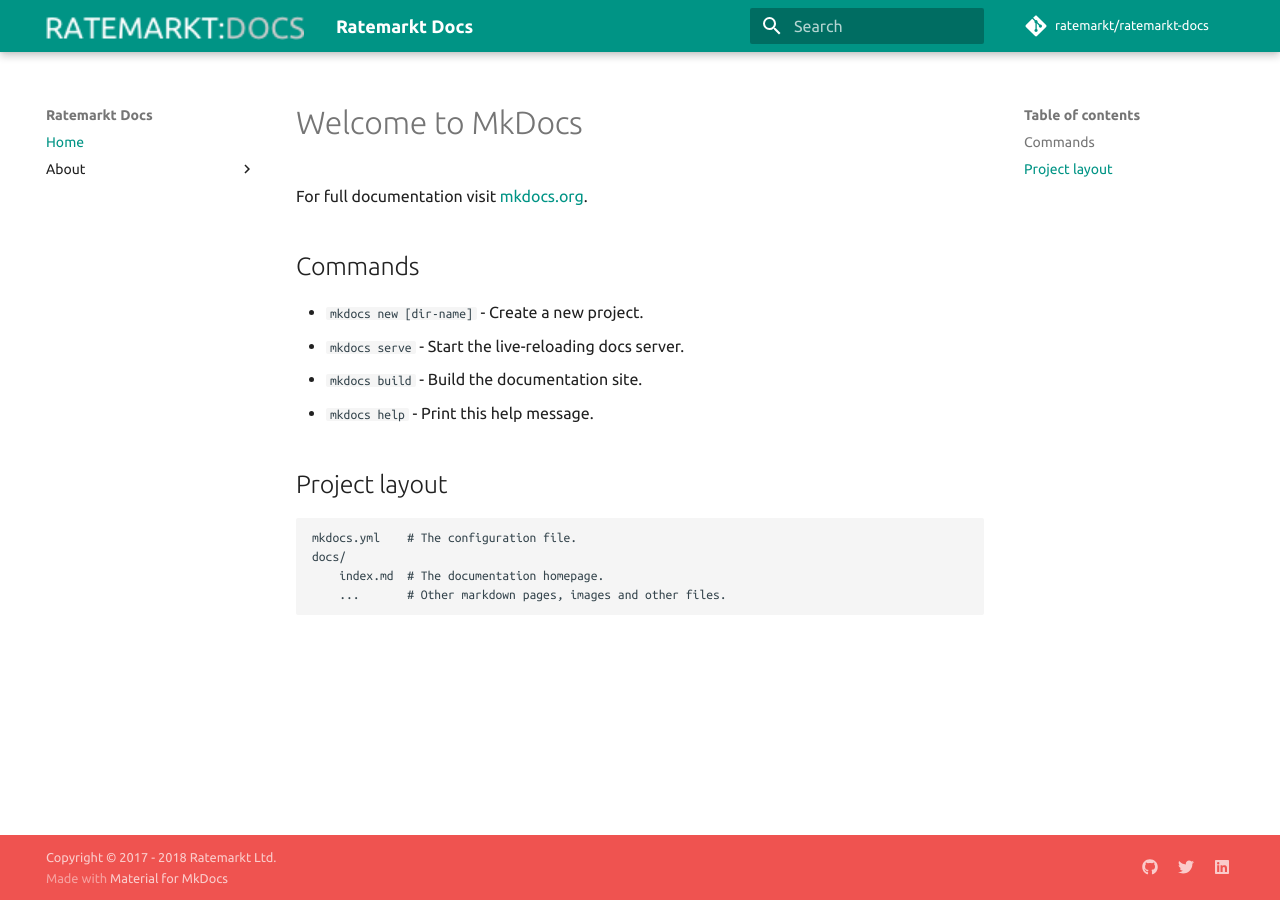
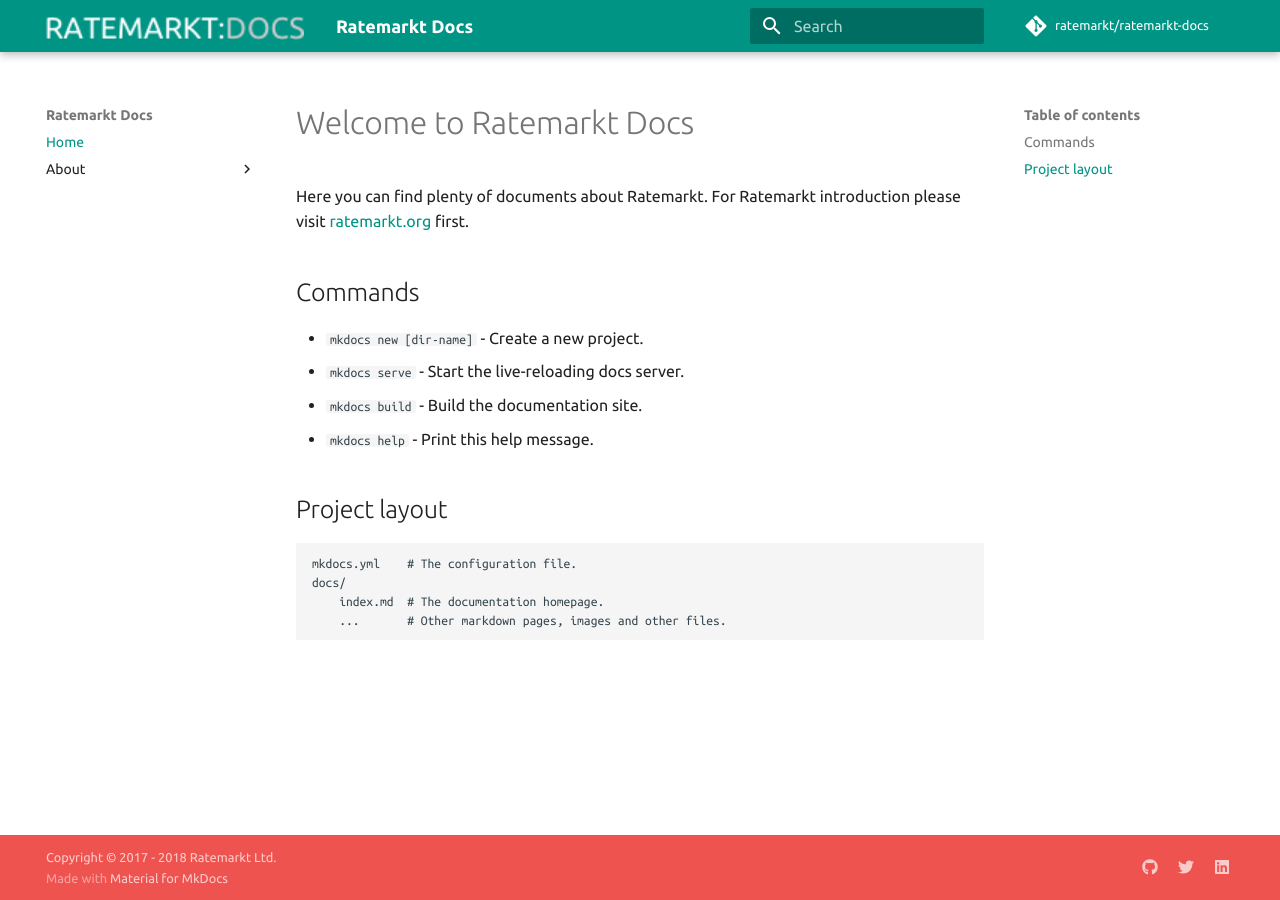
Before and after one commit to ratemarkt/ratemarkt-docs, an MkDocs documentation site: the page built from docs/index.md, in a window 1280 px wide. Built offline with MkDocs 1.6.1 and Material for MkDocs 9.7.7, drawn with Linux system fonts in a browser that asks for light colours; comment, search, counter and statistics services are not loaded; old or Windows-style settings are respelled for this version of MkDocs.

Commit message:
initial wordings

```diff
--- a/docs/index.md
+++ b/docs/index.md
@@ -1,6 +1,7 @@
-# Welcome to MkDocs
+# Welcome to Ratemarkt Docs
 
-For full documentation visit [mkdocs.org](http://mkdocs.org).
+Here you can find plenty of documents about Ratemarkt.
+For Ratemarkt introduction please visit [ratemarkt.org](http://ratemarkt.com) first.
 
 ## Commands
 
```
